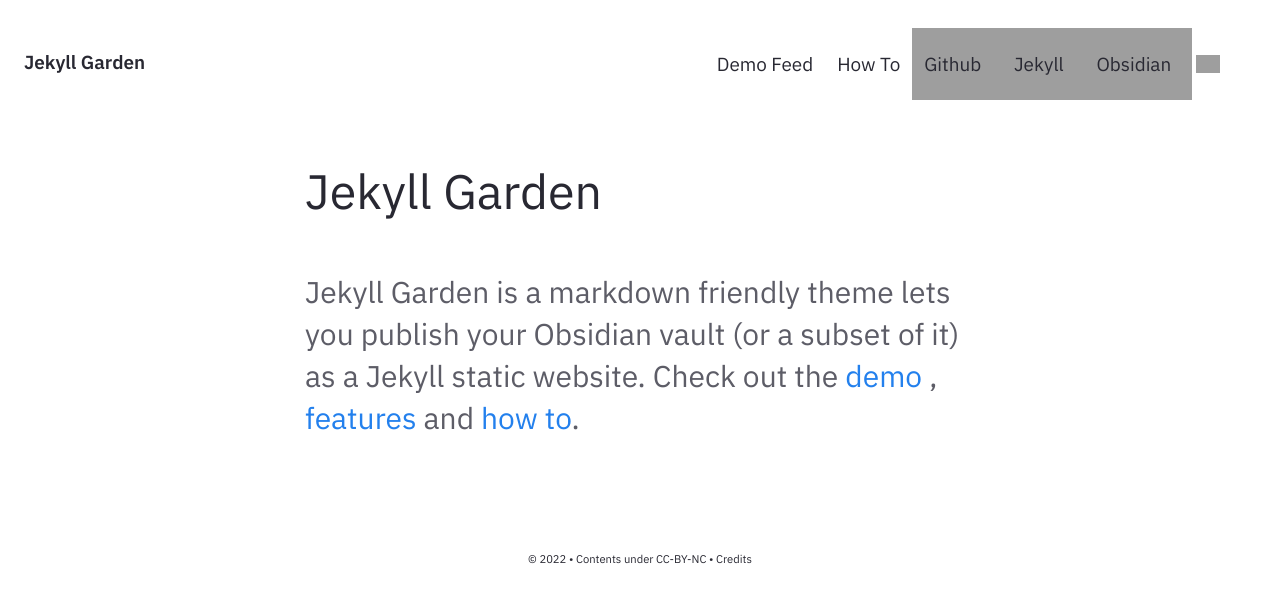
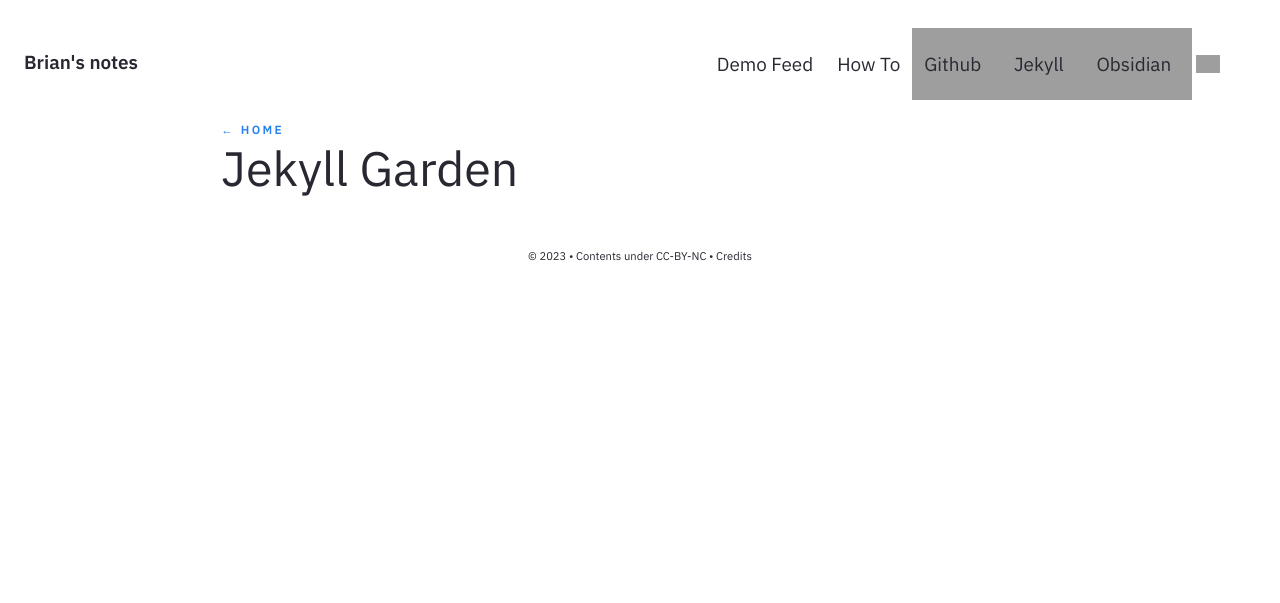
Before and after one commit to hey-brian/hey-brian.github.io, a Jekyll site: the page built from pages/index.md, in a window 1280 px wide. Shown: the top 603 px of the page. Built offline with Jekyll 4.4.1, drawn with Linux system fonts in a browser that asks for light colours; grey boxes are pictures that could not be loaded.

Commit message:
Update _config.yml

```diff
--- a/_config.yml
+++ b/_config.yml
@@ -19,7 +19,7 @@
 # in the templates via {{ site.myvariable }}.
 
 # URL is the base hostname with protocol for your site, eg http://example.com
-url: "" # the base hostname & protocol for your site, e.g. http://example.com
+url: "https://hey-brian.github.io/" # the base hostname & protocol for your site, e.g. http://example.com
 
 # If you want to install this jekyll in a subpath (eg /digitalgarden) set it here.
 # Else keep it Empty (DON'T PUT /; Keep it empty)
@@ -27,10 +27,10 @@
 
 # Website Header, Description, Footer year and text.
 # If you are deleting this, make sure you remove it from HTML files too
-heading: Jekyll Garden # Change this
+heading: Brian's notes # Change this
 content: Obsidian ready Jekyll Theme
 copyright:
-  year: © 2022
+  year: © 2023
   msg: Contents under CC-BY-NC
 
 # Set title and content for private & broken link tooltop
@@ -52,7 +52,7 @@
 # To enable a homepage, change the value to true and add content to _includes/Homepage.html
 # If enable : false, notes feed will be as homepage.
   homepage:
-    enabled: true ##If you need a homepage, change this to true and edit _includes/Homepage.html
+    enabled: false ##If you need a homepage, change this to true and edit _includes/Homepage.html
 
 encoding: utf-8
 
```
